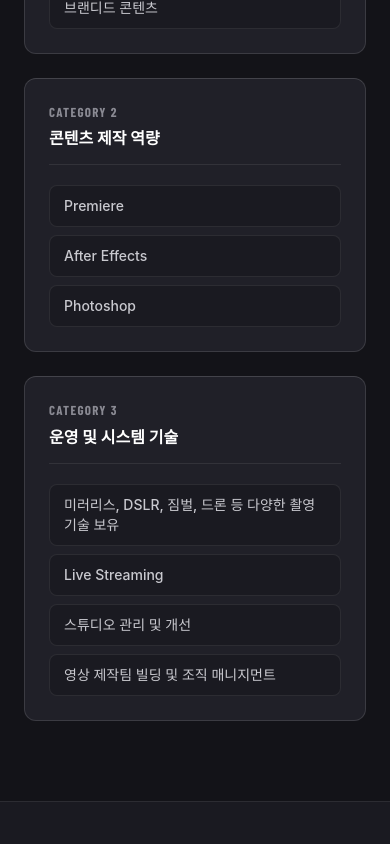
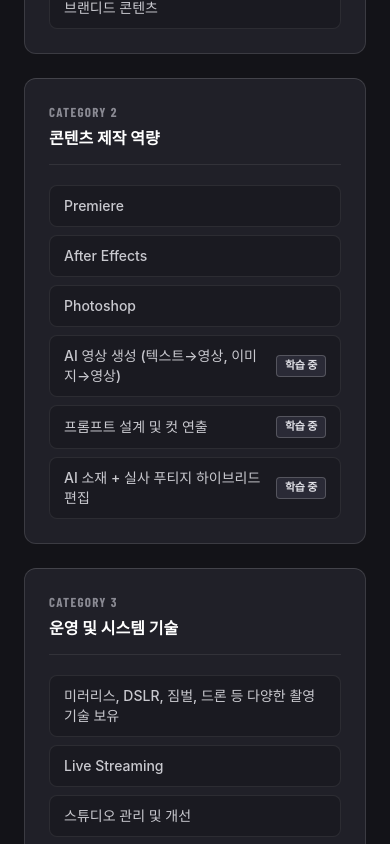
Before and after one commit to myjuwon4-beep/-, a React (Vite) app: page / in a window 390 px wide. Shown: the part 11156-12000 px from the top of the page. Built offline with nearby package versions, Linux system fonts and the light colour scheme; a web font is replaced by a local one.

Commit message:
feat: add personal projects category and image upload
- Introduce `isPersonal` flag to portfolio items
- Add "Personal" filter to Portfolio section
- Implement profile image upload in About component
- Update Skills UI to indicate learning progress for AI tools

```diff
--- a/src/components/About.tsx
+++ b/src/components/About.tsx
@@ -3,19 +3,82 @@
  * SPDX-License-Identifier: Apache-2.0
  */
 
-import React, { useState } from "react";
+import React, { useState, useRef } from "react";
+import { Camera, Upload, Check } from "lucide-react";
 import { SiteTexts } from "../types";
 import { defaultSiteTexts } from "../data";
+import { compressImage } from "../lib/imageCompressor";
 
 interface AboutProps {
   siteTexts?: SiteTexts;
+  onSettingsUpdate?: () => void;
 }
 
-export default function About({ siteTexts = defaultSiteTexts }: AboutProps) {
+export default function About({ siteTexts = defaultSiteTexts, onSettingsUpdate }: AboutProps) {
   const [imageError, setImageError] = useState(false);
+  const [isUploading, setIsUploading] = useState(false);
+  const [uploadSuccess, setUploadSuccess] = useState(false);
+  const [isDragging, setIsDragging] = useState(false);
+  const fileInputRef = useRef<HTMLInputElement>(null);
+
   const profileSrc = siteTexts.aboutImage && !siteTexts.aboutImage.includes("unsplash.com")
     ? siteTexts.aboutImage
-    : "/profile.jpg";
+    : "/profile.svg";
+
+  const handleFileUpload = async (file: File) => {
+    if (!file || !file.type.startsWith("image/")) return;
+    try {
+      setIsUploading(true);
+      const compressed = await compressImage(file, 900, 1125, 0.85);
+
+      const stored = localStorage.getItem("site_texts");
+      const currentTexts = stored ? JSON.parse(stored) : { ...defaultSiteTexts };
+      const updatedTexts = {
+        ...currentTexts,
+        aboutImage: compressed,
+        profileImage: compressed
+      };
+
+      localStorage.setItem("site_texts", JSON.stringify(updatedTexts));
+      setImageError(false);
+      setUploadSuccess(true);
+      setTimeout(() => setUploadSuccess(false), 2500);
+
+      if (onSettingsUpdate) {
+        onSettingsUpdate();
+      }
+    } catch (err) {
+      console.error("Failed to upload profile image:", err);
+      alert("이미지를 처리하는 중 오류가 발생했습니다. 다시 시도해 주세요.");
+    } finally {
+      setIsUploading(false);
+    }
+  };
+
+  const handleInputChange = (e: React.ChangeEvent<HTMLInputElement>) => {
+    const file = e.target.files?.[0];
+    if (file) {
+      handleFileUpload(file);
+    }
+  };
+
+  const handleDrop = (e: React.DragEvent<HTMLDivElement>) => {
+    e.preventDefault();
+    setIsDragging(false);
+    const file = e.dataTransfer.files?.[0];
+    if (file) {
+      handleFileUpload(file);
+    }
+  };
+
+  const handleDragOver = (e: React.DragEvent<HTMLDivElement>) => {
+    e.preventDefault();
+    setIsDragging(true);
+  };
+
+  const handleDragLeave = () => {
+    setIsDragging(false);
+  };
 
   const values = [
     {
--- a/src/components/Portfolio.tsx
+++ b/src/components/Portfolio.tsx
@@ -127,6 +127,7 @@
     { code: "YOUTUBE LONG", label: "유튜브 롱폼" },
     { code: "SHORTS", label: "쇼츠 / 릴스" },
     { code: "AI", label: "AI" },
+    { code: "PERSONAL", label: "PERSONAL / 개인 연습작" },
     { code: "INTERVIEW", label: "인터뷰" },
     { code: "LIVE", label: "라이브" }
   ];
@@ -134,7 +135,9 @@
   // Filter items matching selected category for the archive
   const filteredItems = selectedCategory === "ALL"
     ? [...items].sort((a, b) => a.order - b.order)
-    : [...items].filter(item => item.format === selectedCategory).sort((a, b) => a.order - b.order);
+    : selectedCategory === "PERSONAL"
+      ? [...items].filter(item => item.isPersonal || item.id.includes("portfolio-ai-1") || item.role?.includes("개인 연습작")).sort((a, b) => a.order - b.order)
+      : [...items].filter(item => item.format === selectedCategory).sort((a, b) => a.order - b.order);
 
   const getYoutubeId = (url: string): string => {
     if (!url) return "";
@@ -468,10 +471,15 @@
                   >
                     {/* Compact 16:9 Thumbnail */}
                     <div className="relative aspect-video w-full overflow-hidden bg-black select-none">
-                      <div className="absolute top-2 left-2 z-20 pointer-events-none">
+                      <div className="absolute top-2 left-2 z-20 pointer-events-none flex flex-col items-start gap-1">
                         <span className="px-2 py-0.5 bg-black/80 backdrop-blur-md text-white text-[13px] font-headline font-bold rounded uppercase tracking-wider border border-white/10">
                           {item.format}
                         </span>
+                        {(item.isPersonal || item.id.includes("portfolio-ai-1") || item.role?.includes("개인 연습작")) && (
+                          <span className="px-1.5 py-0.5 bg-black/80 backdrop-blur-md text-white text-[12px] font-headline font-semibold rounded uppercase tracking-wider border border-dashed border-white/40">
+                            PERSONAL WORK
+                          </span>
+                        )}
                       </div>
 
                       <img
--- a/src/components/Skills.tsx
+++ b/src/components/Skills.tsx
@@ -55,14 +55,24 @@
 
                 {/* Skills Bullet Items */}
                 <div className="space-y-2">
-                  {section.skills.map((skill, skIdx) => (
-                    <div
-                       key={skIdx}
-                       className="px-3.5 py-2.5 bg-[#1A1A21] border border-white/[0.08] rounded-lg text-sm sm:text-[15px] text-[#C9C9CF] font-medium"
-                    >
-                      {skill}
-                    </div>
-                  ))}
+                  {section.skills.map((skill, skIdx) => {
+                    const isLearning = skill.includes("[학습 중]") || skill.includes("(학습 중)");
+                    const cleanName = skill.replace(/\[학습 중\]|\(학습 중\)/g, "").trim();
+
+                    return (
+                      <div
+                        key={skIdx}
+                        className="px-3.5 py-2.5 bg-[#1A1A21] border border-white/[0.08] rounded-lg text-sm sm:text-[15px] text-[#C9C9CF] font-medium flex items-center justify-between gap-2"
+                      >
+                        <span>{cleanName}</span>
+                        {isLearning && (
+                          <span className="px-2 py-0.5 bg-[#2A2A36] border border-white/20 text-[#E0E0E6] text-[11px] sm:text-xs font-semibold rounded shrink-0 tracking-tight">
+                            학습 중
+                          </span>
+                        )}
+                      </div>
+                    );
+                  })}
                 </div>
               </div>
 
--- a/src/data.ts
+++ b/src/data.ts
@@ -456,11 +456,12 @@
   // AI (AI 영상 제작) - 1 item
   {
     id: "portfolio-ai-1",
-    title: "[AI] 아사이 맥주 광고",
-    client: "브레인 힐링",
-    role: "AI 영상 생성, 프롬프트 엔지니어링, 연출, 편집",
+    title: "[AI] 아사히 컨셉 광고 — Spec Ad",
+    client: "브레인 힐링 (개인 작업)",
+    role: "개인 연습작 · AI 영상 생성, 프롬프트 설계, 연출, 편집",
     format: "AI",
-    description: "생성형 AI 툴을 활용한 콘셉트 비주얼 연출 및 프롬프트 엔지니어링 기반의 아사이 맥주 광고 영상입니다. AI 비디오 제너레이션과 사운드·컬러 믹싱을 결합해 브랜드의 청량감과 감각적인 무드를 제작했습니다.",
+    isPersonal: true,
+    description: "생성형 AI 툴을 활용한 콘셉트 비주얼 연출 및 프롬프트 엔지니어링 기반의 아사히 맥주 Spec Ad(개인 연습작) 영상입니다. AI 비디오 제너레이션과 사운드·컬러 믹싱을 결합해 브랜드의 청량감과 감각적인 무드를 제작했습니다.",
     videoUrl: "https://youtu.be/DKSVNU1PYbc",
     imageUrl: "https://img.youtube.com/vi/DKSVNU1PYbc/maxresdefault.jpg",
     previewVideoUrl: "",
@@ -658,7 +659,14 @@
   },
   {
     category: "콘텐츠 제작 역량",
-    skills: ["Premiere", "After Effects", "Photoshop"]
+    skills: [
+      "Premiere",
+      "After Effects",
+      "Photoshop",
+      "AI 영상 생성 (텍스트→영상, 이미지→영상) [학습 중]",
+      "프롬프트 설계 및 컷 연출 [학습 중]",
+      "AI 소재 + 실사 푸티지 하이브리드 편집 [학습 중]"
+    ]
   },
   {
     category: "운영 및 시스템 기술",
@@ -743,13 +751,15 @@
             item.description !== defaultItem.description ||
             item.videoUrl !== defaultItem.videoUrl ||
             item.role !== defaultItem.role ||
-            item.equipment !== defaultItem.equipment
+            item.equipment !== defaultItem.equipment ||
+            item.isPersonal !== defaultItem.isPersonal
           ) {
             item.title = defaultItem.title;
             item.description = defaultItem.description;
             item.videoUrl = defaultItem.videoUrl;
             item.role = defaultItem.role;
             item.equipment = defaultItem.equipment;
+            item.isPersonal = defaultItem.isPersonal;
             updated = true;
           }
         }
@@ -887,7 +897,9 @@
       !stored.includes("전략 및 기획 역량") ||
       !stored.includes("콘텐츠 제작 역량") ||
       !stored.includes("운영 및 시스템 기술") ||
-      !stored.includes("다양한 촬영 기술 보유")
+      !stored.includes("다양한 촬영 기술 보유") ||
+      !stored.includes("AI 영상 생성") ||
+      !stored.includes("학습 중")
     ) {
       try {
         localStorage.setItem("skill_categories", JSON.stringify(initialSkills));
--- a/src/types.ts
+++ b/src/types.ts
@@ -9,6 +9,7 @@
   client: string;
   role: string;
   format: string; // "PROMOTION" | "YOUTUBE LONG" | "SHORTS" | "AI" | "INTERVIEW" | "LIVE"
+  isPersonal?: boolean; // whether this is a personal project/spec ad
   description: string;
   videoUrl: string; // YT embed or clean URL
   imageUrl: string; // cover image
```
Also changed, not shown: public/profile.svg (added).
